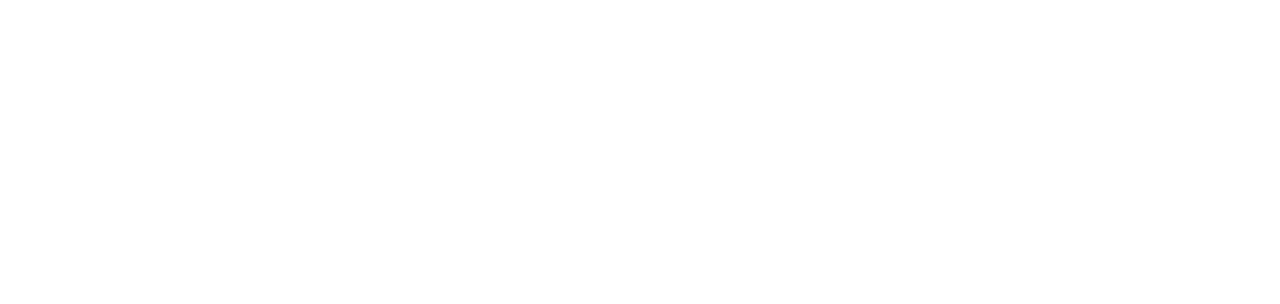
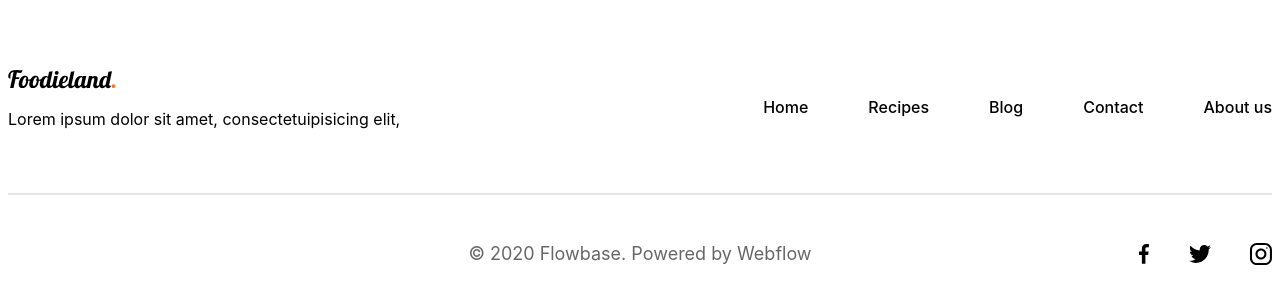
Before and after one commit to sayitbekuulumaksat/foodieland-react, a React (Vite) app: page / in a window 1280 px wide. Shown: the part 6847-7151 px from the top of the page. Before the commit the page ends 6765 px from the top, so only its background shows below. Built offline with nearby package versions, Linux system fonts and the light colour scheme.

Commit message:
added Footer

```diff
--- /dev/null
+++ b/css/foooter.min.css
@@ -0,0 +1,66 @@
+.footer {
+  margin-top: 160px;
+  padding-bottom: 50px;
+}
+.footer__logo {
+  width: 110px;
+  height: 30px;
+}
+.footer__content {
+  display: -webkit-box;
+  display: -ms-flexbox;
+  display: flex;
+  -webkit-box-pack: justify;
+      -ms-flex-pack: justify;
+          justify-content: space-between;
+  -webkit-box-align: center;
+      -ms-flex-align: center;
+          align-items: center;
+}
+.footer__nav {
+  display: -webkit-box;
+  display: -ms-flexbox;
+  display: flex;
+  -webkit-box-pack: justify;
+      -ms-flex-pack: justify;
+          justify-content: space-between;
+  -webkit-box-align: center;
+      -ms-flex-align: center;
+          align-items: center;
+}
+.footer__link {
+  text-decoration: none;
+  font-size: 16px;
+  font-weight: 500;
+  line-height: 19.36px;
+  text-align: left;
+  color: #000000;
+}
+.footer__item {
+  margin-left: 60px;
+}
+.footer hr {
+  border: 1px solid rgba(0, 0, 0, 0.1019607843);
+  margin: 48px 0;
+}
+.footer__copytext {
+  text-align: center;
+  position: relative;
+  font-size: 18px;
+  color: rgba(0, 0, 0, 0.6);
+}
+.footer__socials {
+  width: 133px;
+  display: -webkit-box;
+  display: -ms-flexbox;
+  display: flex;
+  -webkit-box-pack: justify;
+      -ms-flex-pack: justify;
+          justify-content: space-between;
+  -webkit-box-align: center;
+      -ms-flex-align: center;
+          align-items: center;
+  position: absolute;
+  top: 0px;
+  right: 0;
+}/*# sourceMappingURL=foooter.min.css.map */
--- a/src/App.jsx
+++ b/src/App.jsx
@@ -8,6 +8,7 @@ import Chef from "./pages/Home/Chef";
 import CheckOutInstagram from "./pages/Home/CheckOutInstagram";
 import Delicious from "./pages/Home/delicious";
 import Inbox from "./pages/Home/Inbox";
+import Footer from "./components/Footer/Footer";
 
 function App() {
   return (
@@ -27,6 +28,9 @@ function App() {
         <Delicious/>
         <Inbox/>
       </main>
+      <footer>
+        <Footer/>
+      </footer>
     </>
   );
 }
--- /dev/null
+++ b/src/components/Footer/Footer.jsx
@@ -0,0 +1,65 @@
+import "./footer.scss"
+import Logo from "../../assets/images/header/Foodieland.logo.svg";
+import FacebookIcon from "../../assets/images/header/facebook.icon.svg";
+import TwitterIcon from "../../assets/images/header/twitter.icon.svg";
+import InstagramIcon from "../../assets/images/header/instagram.icon.svg";
+
+function Footer() {
+  const menuData = [
+    { name: "Home", src: "/" },
+    { name: "Recipes", src: "recipes" },
+    { name: "Blog", src: "blog" },
+    { name: "Contact", src: "contact" },
+    { name: "About us", src: "about" },
+  ];
+  const socialsData = [
+    {
+      src: FacebookIcon,
+      alt: "facebook.icon",
+    },
+    {
+      src: TwitterIcon,
+      alt: "twitter.icon",
+    },
+    {
+      src: InstagramIcon,
+      alt: "instagram.icon",
+    },
+  ];
+  return (
+    <footer className='footer'>
+      <div className='container'>
+        <div className='footer__content'>
+          <div className='footer__block'>
+            <a href='/' className='footer__logo'>
+              <img className='footer__logo_img' src={Logo} alt='logo' />
+            </a>
+            <p className=' footer__description'>
+              Lorem ipsum dolor sit amet, consectetuipisicing elit,{" "}
+            </p>
+          </div>
+          <ul className='footer__nav'>
+            {menuData.map((menu, index) => (
+              <li className='footer__item' key={index}>
+                <a href={menu.src} className='footer__link'>
+                  {menu.name}
+                </a>
+              </li>
+            ))}
+          </ul>
+        </div>
+        <hr className='footer__hr' />
+        <div className='footer__copytext'>
+          &copy; 2020 Flowbase. Powered by Webflow
+            <div  className='footer__socials'>
+          {socialsData.map((social, i) => (
+              <img key={i} className='footer__icon' src={social.src} alt={social.alt} />
+              ))}
+            </div>
+        </div>
+      </div>
+    </footer>
+  );
+}
+
+export default Footer;
--- /dev/null
+++ b/src/components/Footer/footer.scss
@@ -0,0 +1,46 @@
+@use "../../assets/helpers/mixins";
+@use "../../assets/helpers/vars";
+.footer {
+  margin-top: 160px;
+  padding-bottom: 50px;
+  &__logo {
+    width: 110px;
+    height: 30px;
+  }
+  &__content {
+    @include mixins.dFlex();
+  }
+  &__nav {
+    @include mixins.dFlex();
+  }
+  &__link {
+    text-decoration: none;
+    font-size: 16px;
+    font-weight: 500;
+    line-height: 19.36px;
+    text-align: left;
+    color: vars.$nav-text-color;
+    // margin-right: 60px;
+  }
+  &__item {
+    margin-left: 60px;
+  }
+  hr {
+    border: 1px solid #0000001a;
+    margin: 48px 0;
+  }
+  &__copytext {
+    // margin: 0 auto;
+    text-align: center;
+    position: relative;
+    font-size: 18px;
+    color: #00000099;
+  }
+  &__socials {
+    width: 133px;
+    @include mixins.dFlex();
+    position: absolute;
+    top: 0px;
+    right: 0;
+  }
+}
```
Also changed, not shown: 1 other file (tests, documents, lock files or other folders).
